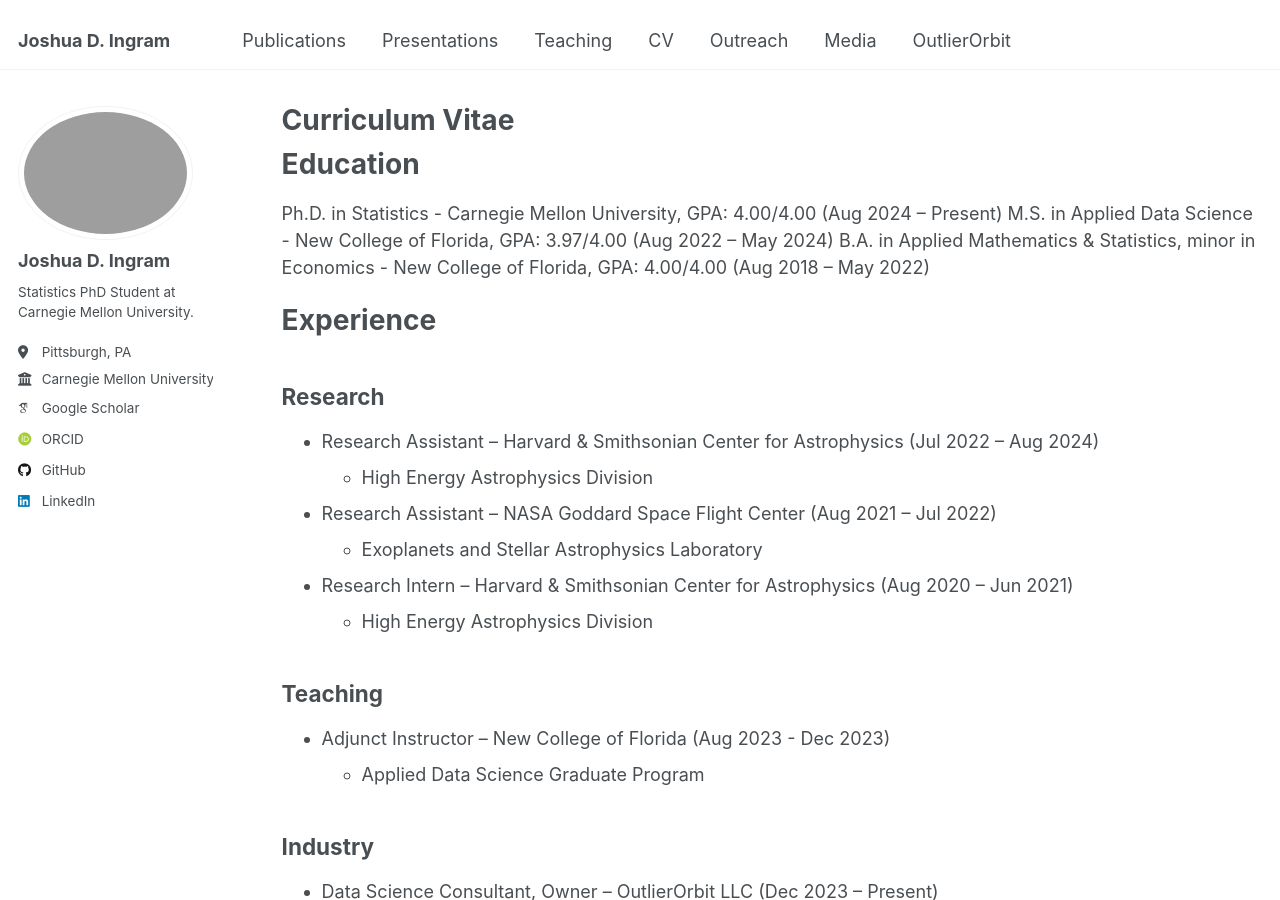
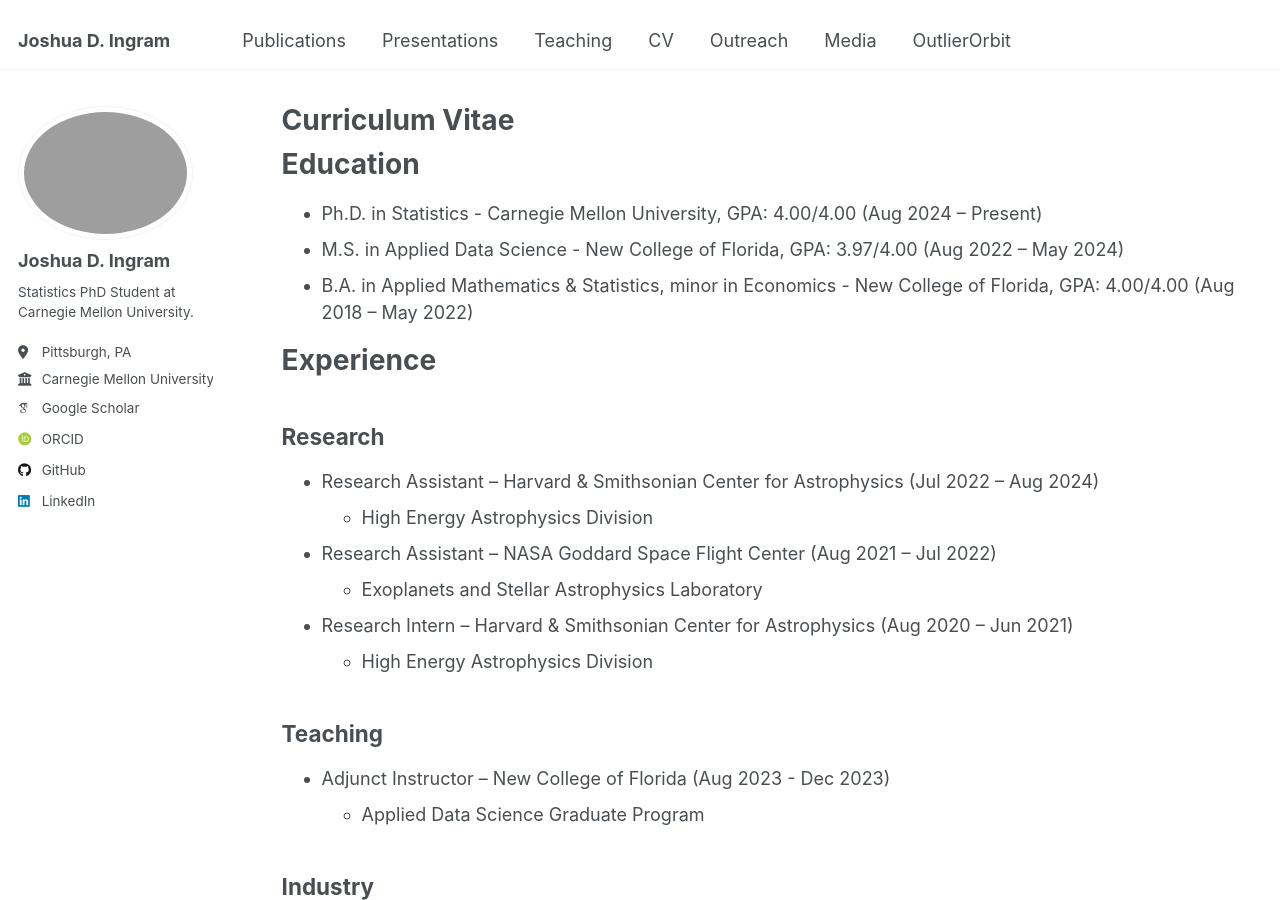
Before and after one commit to Joshuaingram/joshuaingram.github.io, a Jekyll site: the page built from _pages/cv.md, in a window 1280 px wide and 900 px high. Built offline with Jekyll 4.4.1, drawn with Linux system fonts in a browser that asks for light colours; some web fonts are replaced.

Commit message:
update edu

```diff
--- a/_pages/cv.md
+++ b/_pages/cv.md
@@ -7,9 +7,9 @@
 
 Education
 ======
-Ph.D. in Statistics - Carnegie Mellon University, GPA: 4.00/4.00 (Aug 2024 – Present)
-M.S. in Applied Data Science - New College of Florida, GPA: 3.97/4.00 (Aug 2022 – May 2024)
-B.A. in Applied Mathematics & Statistics, minor in Economics - New College of Florida, GPA: 4.00/4.00 (Aug 2018 -- May 2022)
+* Ph.D. in Statistics - Carnegie Mellon University, GPA: 4.00/4.00 (Aug 2024 – Present)
+* M.S. in Applied Data Science - New College of Florida, GPA: 3.97/4.00 (Aug 2022 – May 2024)
+* B.A. in Applied Mathematics & Statistics, minor in Economics - New College of Florida, GPA: 4.00/4.00 (Aug 2018 -- May 2022)
 
 Experience
 ======
```
